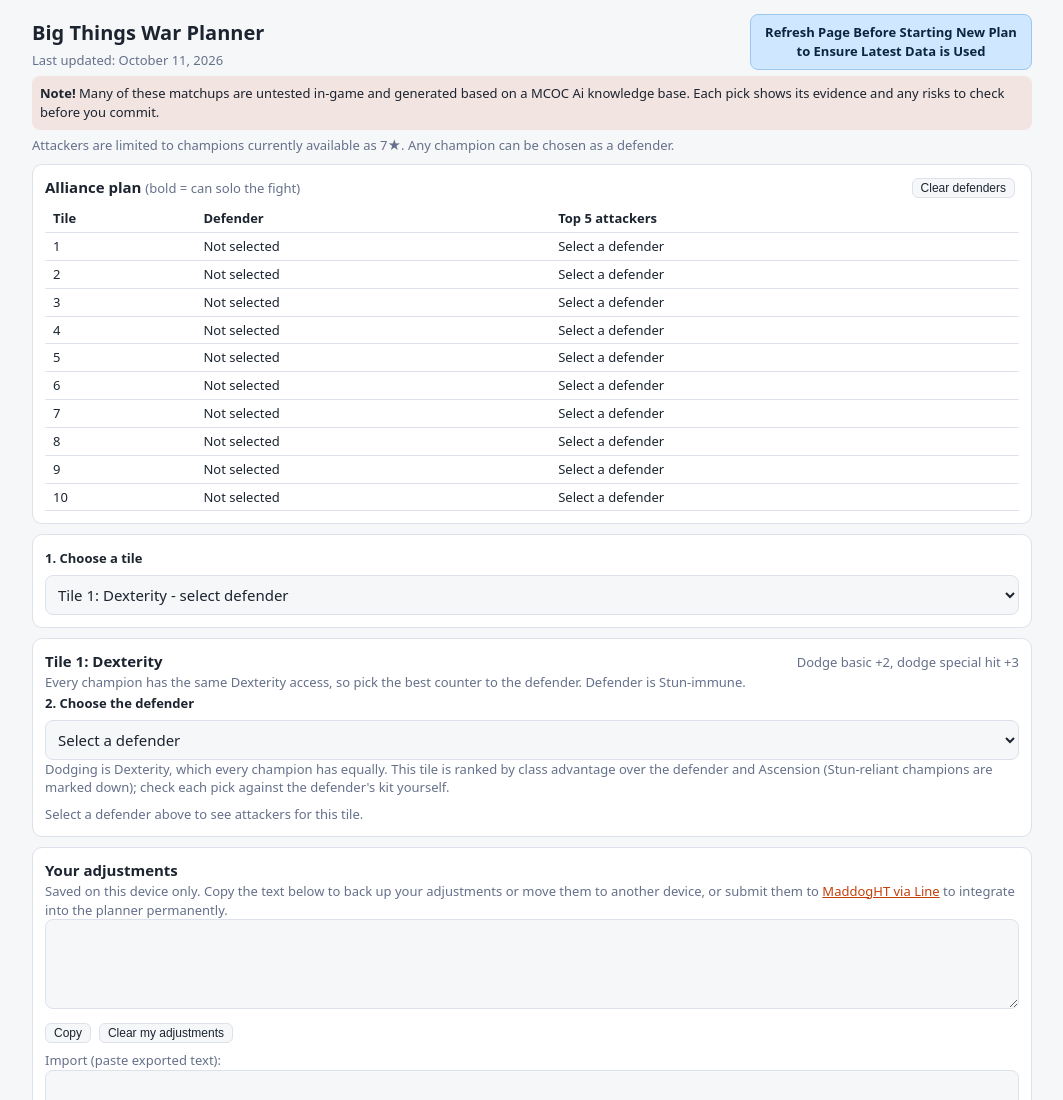
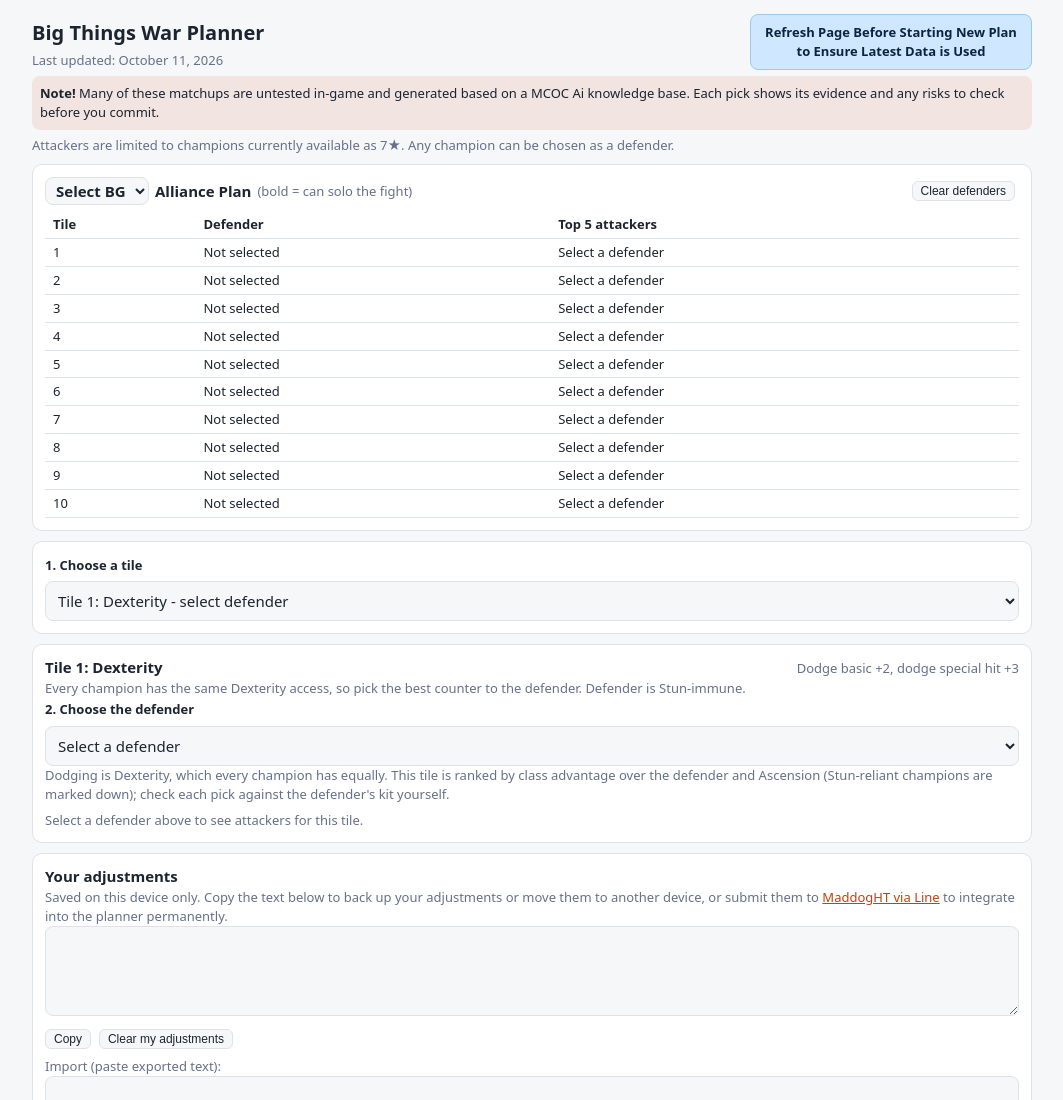
Before and after one commit to MaddogHT/BIG-THINGs-AW-planner, a plain HTML site: page index.html in a window 1280 px wide. Shown: the top 1100 px of the page, without its empty margins (108-1171 px from the left). Drawn offline with Linux system fonts and the light colour scheme.

Commit message:
Add files via upload
Added BG selection dropdown

```diff
--- a/index.html
+++ b/index.html
@@ -18,7 +18,7 @@ select,input[type=text]{width:100%;padding:8px;border:1px solid var(--bd);border
 <div class="mu">Last updated: October 11, 2026</div></div><div style="margin-left:auto;max-width:260px;background:#cfe8ff;color:#0b2540;border:1px solid #9cc8f0;border-radius:8px;padding:8px 10px;font-size:13px;font-weight:600;text-align:center">Refresh Page Before Starting New Plan to Ensure Latest Data is Used</div></div>
 <div class="warn"><b>Note!</b> Many of these matchups are untested in-game and generated based on a MCOC Ai knowledge base. Each pick shows its evidence and any risks to check before you commit.</div>
 <div class="mu">Attackers are limited to champions currently available as 7★. Any champion can be chosen as a defender.</div>
-<div class="card"><div style="display:flex;align-items:center;justify-content:space-between;gap:10px;flex-wrap:wrap;margin-bottom:6px"><span><b>Alliance plan</b> <span class="mu">(bold = can solo the fight)</span></span><button class="sm" id="cd" title="Resets every tile to Select a defender" style="margin-left:auto">Clear defenders</button></div><div class="ov"><table class="plan" id="plan"></table></div></div>
+<div class="card"><div style="display:flex;align-items:center;justify-content:space-between;gap:10px;flex-wrap:wrap;margin-bottom:6px"><span style="display:flex;align-items:center;gap:6px;flex-wrap:wrap"><select id="bg" aria-label="Battlegroup" style="width:auto;font-weight:700;font-size:15px;padding:2px 6px"><option value="">Select BG</option><option value="BG1">BG1</option><option value="BG2">BG2</option><option value="BG3">BG3</option></select><b>Alliance Plan</b> <span class="mu">(bold = can solo the fight)</span></span><button class="sm" id="cd" title="Resets every tile to Select a defender" style="margin-left:auto">Clear defenders</button></div><div class="ov"><table class="plan" id="plan"></table></div></div>
 <div class="card"><label for="ts"><b>1. Choose a tile</b></label><select id="ts" style="margin-top:6px"></select></div>
 <div id="tiles"></div>
 <div id="adj"></div>
```
